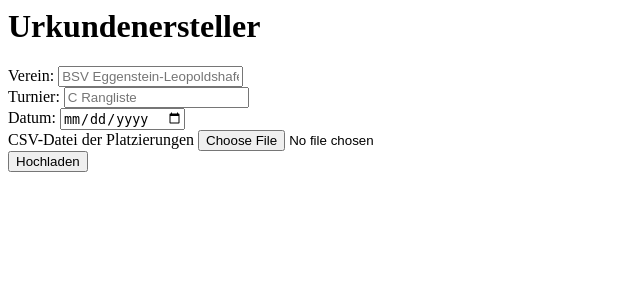
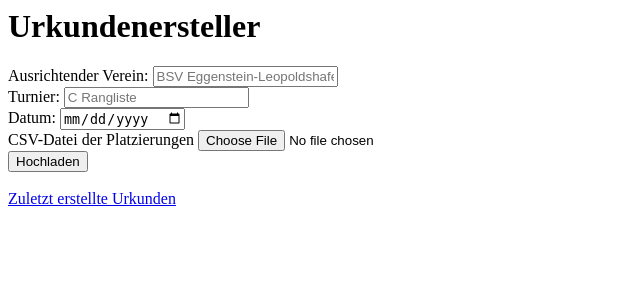
Before and after one commit to DennisMoschina/BSV_Urkundenersteller, a Django app: page /urkundenersteller/ in a window 1280 px wide. Shown: the top 300 px of the page, without its empty margins (0-640 px from the left). Run offline with Django 4.2, Linux system fonts and the light colour scheme.

Commit message:
added link to get to the previously created certificates

```diff
--- a/urkundenersteller/templates/index.html
+++ b/urkundenersteller/templates/index.html
@@ -12,7 +12,7 @@
 
         <h1>Urkundenersteller</h1>
 
-        <label for="club_name">Verein:</label>
+        <label for="club_name">Ausrichtender Verein:</label>
         <input type="text" name="club_name" placeholder="BSV Eggenstein-Leopoldshafen">
         <br>
         <label for="tournament_name">Turnier:</label>
@@ -25,6 +25,9 @@
         <input type="file" name="file"/>
         <br>
         <button type="submit">Hochladen</button>
+        <br>
+        <br>
+        <a href="urkunden">Zuletzt erstellte Urkunden</a>
     </form>
 
 {% endif %}
```
